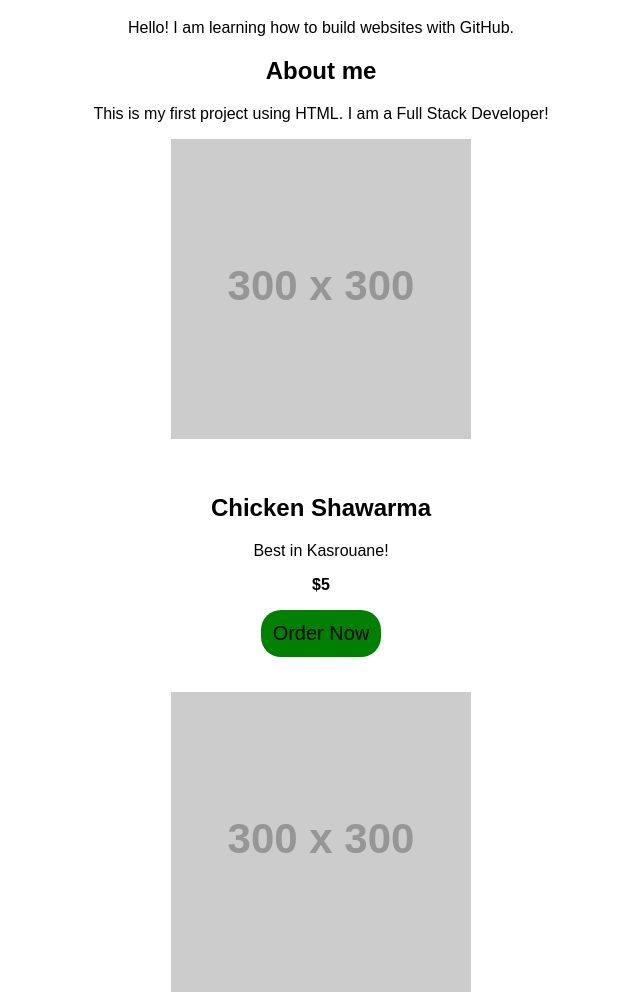
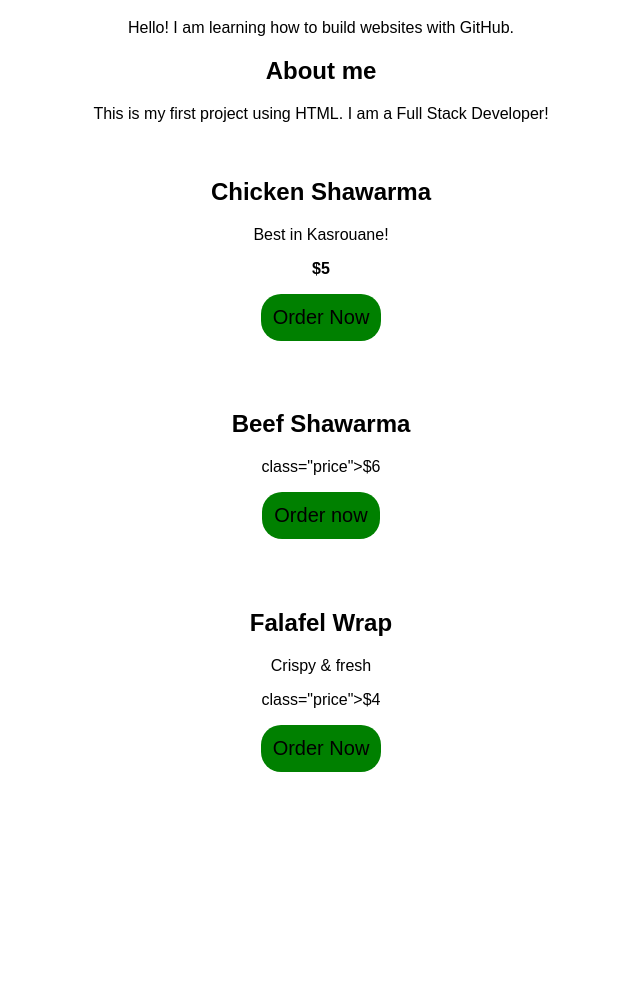
Before and after one commit to kahingaruth-sudo/MY-FIRST-PROJECT-, a plain HTML site: page index.html in a window 1280 px wide. Shown: the part 87-1087 px from the top of the page, without its empty margins (319-959 px from the left). After the commit the page ends 894 px from the top, so only its background shows below. Drawn offline with Linux system fonts and the light colour scheme; placeholder pictures from the web are drawn by us.

Commit message:
Update index.html

```diff
--- a/index.html
+++ b/index.html
@@ -49,7 +49,7 @@ HTML
     <h2>About me</h2>
     <p>This is my first project using HTML. I am a Full Stack Developer!</p>
 
-    <img src="https://placehold.co/300*200" alt="my first picture">
+    <div class="products">
     <div class="card">
       <h2>Chicken Shawarma</h2>
       <p>Best in Kasrouane!</p>
@@ -57,12 +57,18 @@ HTML
       <button>Order Now</button>
      </div>
 
-     </body>
-     </html>
+      <div class="card">
+        <h2>Beef Shawarma</h2>
+        <p> class="price">$6</p>
+        <button>Order now</button>
+      </div>
 
-     <img
-     src="https://placehold.co/300*200"
-     alt="my first picture">
-
-</body>
-</html>
+      <div class="card">
+        <h2>Falafel Wrap</h2>
+        <p>Crispy & fresh</p>
+        <p> class="price">$4</p>
+        <button>Order Now</button>
+      </div>
+    </div>
+    </body>
+    </html>
```
